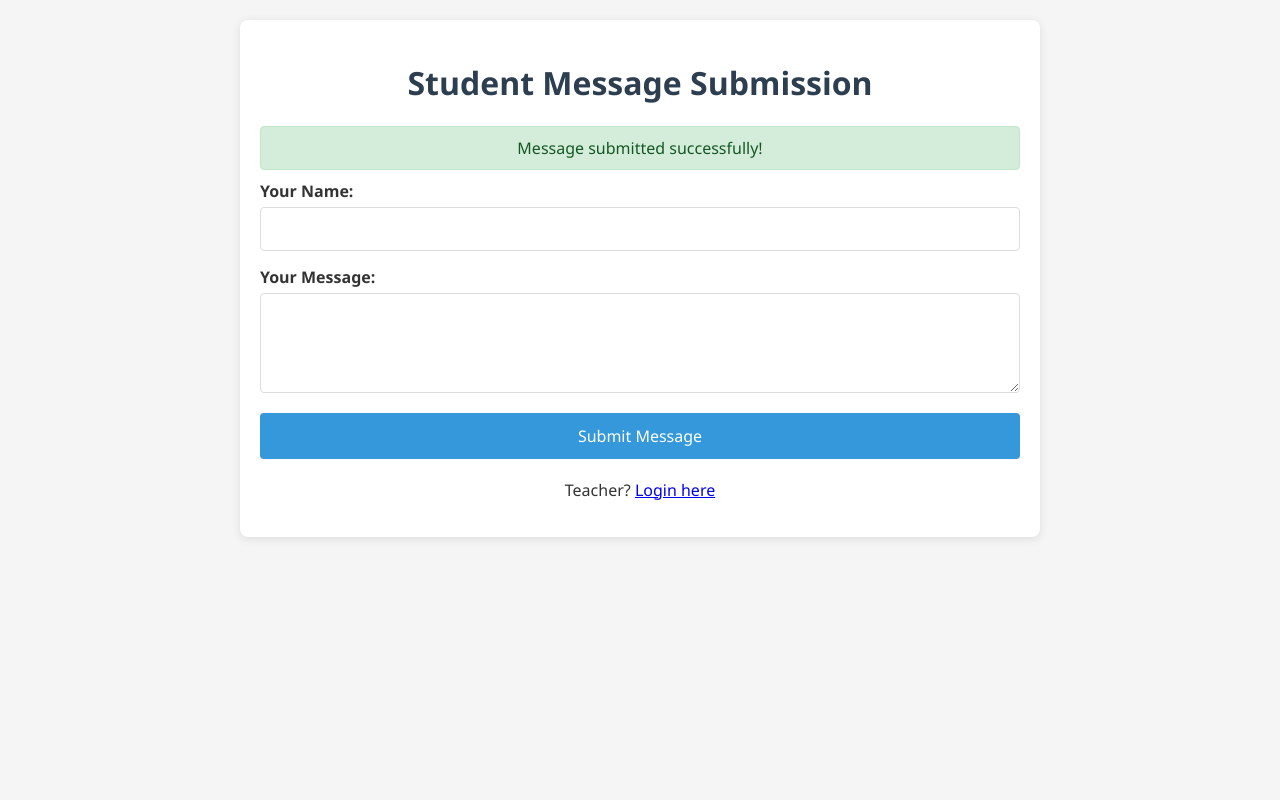
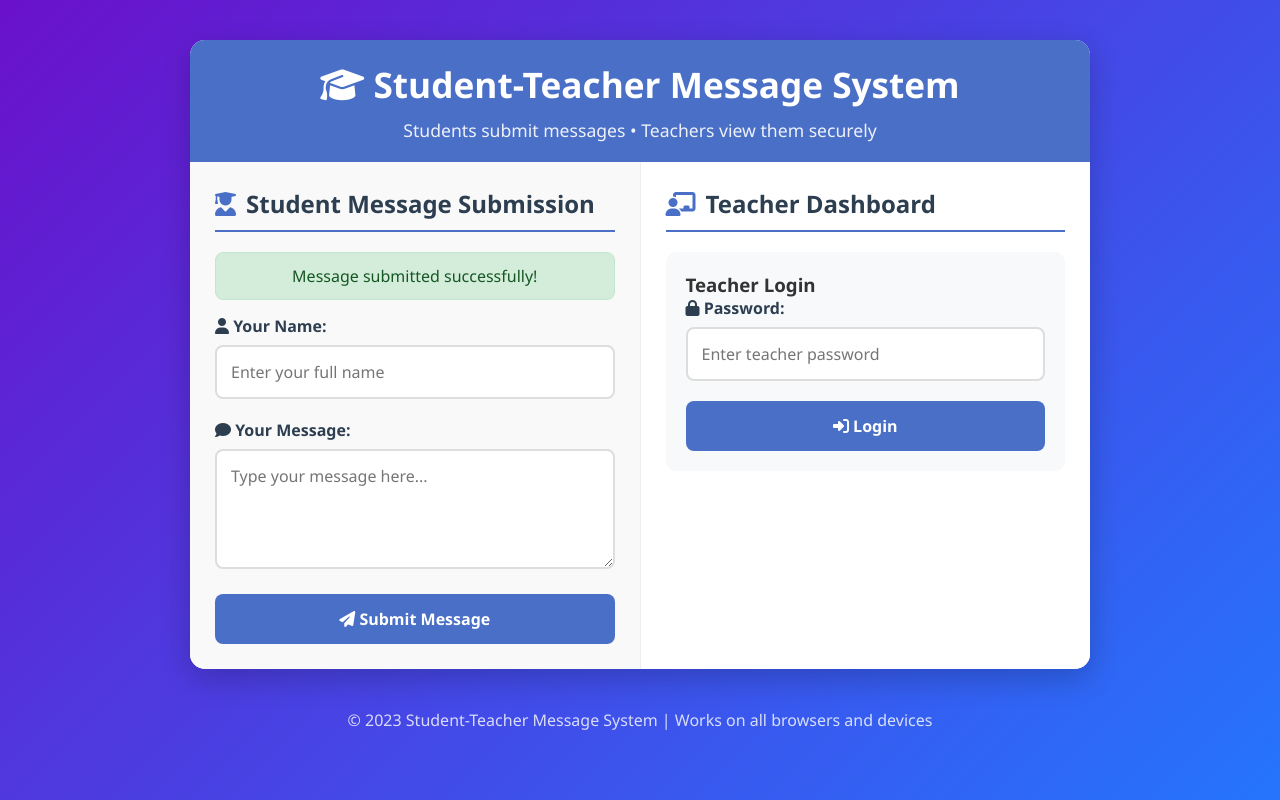
Before and after one commit to MuhammadHammadWaheed/studentsquiz, a plain HTML site: page index.html in a window 1280 px wide. Both pictures are taken after typing "Sample", "Sample" into the empty fields and a click on the button "Submit Message". Drawn offline with Linux system fonts and the light colour scheme.

Commit message:
Update index.html

```diff
--- a/index.html
+++ b/index.html
@@ -4,110 +4,176 @@
     <meta charset="UTF-8">
     <meta name="viewport" content="width=device-width, initial-scale=1.0">
     <title>Student-Teacher Message System</title>
+    <link rel="stylesheet" href="https://cdnjs.cloudflare.com/ajax/libs/font-awesome/6.4.0/css/all.min.css">
     <style>
         * {
             box-sizing: border-box;
+            margin: 0;
+            padding: 0;
             font-family: 'Segoe UI', Tahoma, Geneva, Verdana, sans-serif;
         }
 
         body {
-            margin: 0;
+            background: linear-gradient(135deg, #6a11cb 0%, #2575fc 100%);
+            color: #333;
+            min-height: 100vh;
+            display: flex;
+            flex-direction: column;
+            align-items: center;
             padding: 20px;
-            background-color: #f5f5f5;
-            color: #333;
         }
 
         .container {
-            max-width: 800px;
-            margin: 0 auto;
+            width: 100%;
+            max-width: 900px;
             background: white;
-            padding: 20px;
-            border-radius: 8px;
-            box-shadow: 0 2px 10px rgba(0, 0, 0, 0.1);
+            border-radius: 15px;
+            overflow: hidden;
+            box-shadow: 0 10px 30px rgba(0, 0, 0, 0.2);
+            margin: 20px 0;
         }
 
-        h1, h2 {
-            color: #2c3e50;
+        header {
+            background: #4a6fc7;
+            color: white;
+            padding: 20px;
             text-align: center;
         }
 
+        h1 {
+            font-size: 2.2rem;
+            margin-bottom: 10px;
+        }
+
+        .subtitle {
+            font-size: 1.1rem;
+            opacity: 0.9;
+        }
+
+        .content {
+            display: flex;
+            flex-direction: column;
+            padding: 0;
+        }
+
+        @media (min-width: 768px) {
+            .content {
+                flex-direction: row;
+            }
+        }
+
+        .student-section, .teacher-section {
+            padding: 25px;
+            flex: 1;
+        }
+
+        .student-section {
+            background: #f9f9f9;
+            border-right: 1px solid #eee;
+        }
+
+        .teacher-section {
+            background: #fff;
+        }
+
+        h2 {
+            color: #2c3e50;
+            margin-bottom: 20px;
+            padding-bottom: 10px;
+            border-bottom: 2px solid #4a6fc7;
+            display: flex;
+            align-items: center;
+            gap: 10px;
+        }
+
+        h2 i {
+            color: #4a6fc7;
+        }
+
         .form-group {
-            margin-bottom: 15px;
+            margin-bottom: 20px;
         }
 
         label {
             display: block;
-            margin-bottom: 5px;
-            font-weight: bold;
+            margin-bottom: 8px;
+            font-weight: 600;
+            color: #2c3e50;
         }
 
         input, textarea {
             width: 100%;
-            padding: 10px;
-            border: 1px solid #ddd;
-            border-radius: 4px;
+            padding: 14px;
+            border: 2px solid #ddd;
+            border-radius: 8px;
             font-size: 16px;
+            transition: border-color 0.3s;
+        }
+
+        input:focus, textarea:focus {
+            border-color: #4a6fc7;
+            outline: none;
         }
 
         textarea {
-            min-height: 100px;
+            min-height: 120px;
             resize: vertical;
         }
 
         button {
-            background-color: #3498db;
+            background: #4a6fc7;
             color: white;
             border: none;
-            padding: 12px 20px;
-            border-radius: 4px;
+            padding: 14px 20px;
+            border-radius: 8px;
             cursor: pointer;
             font-size: 16px;
+            font-weight: 600;
             width: 100%;
-            transition: background-color 0.3s;
+            transition: background 0.3s;
         }
 
         button:hover {
-            background-color: #2980b9;
+            background: #3b5aa6;
+        }
+
+        .message-list {
+            max-height: 400px;
+            overflow-y: auto;
+            padding-right: 10px;
         }
 
         .message {
-            background-color: #f9f9f9;
-            border-left: 4px solid #3498db;
+            background: #f8f9fa;
+            border-left: 4px solid #4a6fc7;
             padding: 15px;
             margin-bottom: 15px;
             border-radius: 4px;
         }
 
         .message h3 {
-            margin-top: 0;
             color: #2c3e50;
+            margin-bottom: 8px;
         }
 
         .message p {
-            margin-bottom: 0;
+            color: #555;
+            line-height: 1.5;
         }
 
-        .logout-btn {
-            background-color: #e74c3c;
-            max-width: 150px;
-            margin: 20px auto;
-            display: block;
-        }
-
-        .logout-btn:hover {
-            background-color: #c0392b;
-        }
-
-        .login-form {
-            max-width: 400px;
-            margin: 0 auto;
+        .message .timestamp {
+            font-size: 0.8rem;
+            color: #888;
+            text-align: right;
+            margin-top: 10px;
         }
 
         .notification {
-            padding: 10px;
-            margin: 10px 0;
-            border-radius: 4px;
+            padding: 12px;
+            margin: 15px 0;
+            border-radius: 8px;
             text-align: center;
+            font-weight: 500;
         }
 
         .success {
@@ -125,77 +191,111 @@
         .hidden {
             display: none;
         }
+
+        footer {
+            color: white;
+            text-align: center;
+            margin-top: 20px;
+            opacity: 0.8;
+        }
+
+        .login-form {
+            background: #f8f9fa;
+            padding: 20px;
+            border-radius: 10px;
+            margin-bottom: 20px;
+        }
+
+        .messages-container {
+            background: white;
+            padding: 20px;
+            border-radius: 10px;
+            box-shadow: 0 4px 10px rgba(0, 0, 0, 0.05);
+        }
+
+        .logout-btn {
+            background: #e74c3c;
+            max-width: 200px;
+            margin: 20px auto;
+            display: block;
+        }
+
+        .logout-btn:hover {
+            background: #c0392b;
+        }
     </style>
 </head>
 <body>
     <div class="container">
-        <!-- Student Submission Form -->
-        <div id="student-view">
-            <h1>Student Message Submission</h1>
+        <header>
+            <h1><i class="fas fa-graduation-cap"></i> Student-Teacher Message System</h1>
+            <p class="subtitle">Students submit messages • Teachers view them securely</p>
+        </header>
+
+        <div class="content">
+            <section class="student-section">
+                <h2><i class="fas fa-user-graduate"></i> Student Message Submission</h2>
                 <div id="student-notification" class="notification hidden"></div>
                 <form id="message-form">
                     <div class="form-group">
-                    <label for="name">Your Name:</label>
-                    <input type="text" id="name" required>
+                        <label for="name"><i class="fas fa-user"></i> Your Name:</label>
+                        <input type="text" id="name" placeholder="Enter your full name" required>
                     </div>
                     <div class="form-group">
-                    <label for="message">Your Message:</label>
-                    <textarea id="message" required></textarea>
+                        <label for="message"><i class="fas fa-comment"></i> Your Message:</label>
+                        <textarea id="message" placeholder="Type your message here..." required></textarea>
                     </div>
-                <button type="submit">Submit Message</button>
+                    <button type="submit"><i class="fas fa-paper-plane"></i> Submit Message</button>
                 </form>
-            <p style="text-align: center; margin-top: 20px;">
-                Teacher? <a href="#" id="teacher-login-link">Login here</a>
-            </p>
-        </div>
+            </section>
 
-        <!-- Teacher Login and Message View -->
-        <div id="teacher-view" class="hidden">
-            <h1>Teacher Message Dashboard</h1>
+            <section class="teacher-section">
+                <h2><i class="fas fa-chalkboard-teacher"></i> Teacher Dashboard</h2>
                 <div id="teacher-notification" class="notification hidden"></div>
 
                 <div id="login-section">
-                <form id="login-form" class="login-form">
+                    <div class="login-form">
+                        <h3>Teacher Login</h3>
                         <div class="form-group">
-                        <label for="password">Password:</label>
-                        <input type="password" id="password" required>
+                            <label for="password"><i class="fas fa-lock"></i> Password:</label>
+                            <input type="password" id="password" placeholder="Enter teacher password" required>
                         </div>
-                    <button type="submit">Login</button>
-                </form>
+                        <button type="button" id="login-btn"><i class="fas fa-sign-in-alt"></i> Login</button>
+                    </div>
                 </div>
 
                 <div id="messages-section" class="hidden">
-                <h2>Student Messages</h2>
-                <div id="messages-container"></div>
-                <button id="logout-btn" class="logout-btn">Logout</button>
+                    <div class="messages-container">
+                        <h3>Student Messages</h3>
+                        <div id="messages-container" class="message-list">
+                            <!-- Messages will be displayed here -->
+                        </div>
+                        <button id="logout-btn" class="logout-btn"><i class="fas fa-sign-out-alt"></i> Logout</button>
                     </div>
                 </div>
+            </section>
         </div>
+    </div>
+
+    <footer>
+        <p>© 2023 Student-Teacher Message System | Works on all browsers and devices</p>
+    </footer>
 
     <script>
         document.addEventListener('DOMContentLoaded', function() {
             // Elements
-            const studentView = document.getElementById('student-view');
-            const teacherView = document.getElementById('teacher-view');
-            const loginSection = document.getElementById('login-section');
-            const messagesSection = document.getElementById('messages-section');
             const messageForm = document.getElementById('message-form');
-            const loginForm = document.getElementById('login-form');
+            const loginBtn = document.getElementById('login-btn');
+            const logoutBtn = document.getElementById('logout-btn');
             const messagesContainer = document.getElementById('messages-container');
             const studentNotification = document.getElementById('student-notification');
             const teacherNotification = document.getElementById('teacher-notification');
-            const teacherLoginLink = document.getElementById('teacher-login-link');
-            const logoutBtn = document.getElementById('logout-btn');
+            const loginSection = document.getElementById('login-section');
+            const messagesSection = document.getElementById('messages-section');
+            const passwordInput = document.getElementById('password');
 
             // Teacher password (in a real app, this would be stored securely on a server)
             const TEACHER_PASSWORD = "teacher123";
-
-            // Switch to teacher view
-            teacherLoginLink.addEventListener('click', function(e) {
-                e.preventDefault();
-                studentView.classList.add('hidden');
-                teacherView.classList.remove('hidden');
-            });
 
             // Handle student message submission
             messageForm.addEventListener('submit', function(e) {
@@ -219,18 +319,18 @@
             });
 
             // Handle teacher login
-            loginForm.addEventListener('submit', function(e) {
-                e.preventDefault();
-
-                const password = document.getElementById('password').value;
+            loginBtn.addEventListener('click', function() {
+                const password = passwordInput.value;
 
                 if (password === TEACHER_PASSWORD) {
                     // Successful login
                     loginSection.classList.add('hidden');
                     messagesSection.classList.remove('hidden');
                     loadMessages();
+                    showNotification(teacherNotification, "Login successful!", "success");
                 } else {
                     showNotification(teacherNotification, "Incorrect password", "error");
+                    passwordInput.value = '';
                 }
             });
 
@@ -238,9 +338,8 @@
             logoutBtn.addEventListener('click', function() {
                 loginSection.classList.remove('hidden');
                 messagesSection.classList.add('hidden');
-                loginForm.reset();
-                teacherView.classList.add('hidden');
-                studentView.classList.remove('hidden');
+                passwordInput.value = '';
+                teacherNotification.classList.add('hidden');
             });
 
             // Save message to localStorage
@@ -260,7 +359,7 @@
                 messagesContainer.innerHTML = '';
 
                 if (messages.length === 0) {
-                    messagesContainer.innerHTML = '<p>No messages yet.</p>';
+                    messagesContainer.innerHTML = '<div class="message"><p>No messages yet. Students haven\'t submitted any messages.</p></div>';
                     return;
                 }
 
@@ -274,7 +373,7 @@
                     messageElement.innerHTML = `
                         <h3>${escapeHTML(msg.name)}</h3>
                         <p>${escapeHTML(msg.message)}</p>
-                        <small>${new Date(msg.timestamp).toLocaleString()}</small>
+                        <div class="timestamp">${formatDate(msg.timestamp)}</div>
                     `;
                     messagesContainer.appendChild(messageElement);
                 });
@@ -292,6 +391,18 @@
                 }, 3000);
             }
 
+            // Format date for display
+            function formatDate(dateString) {
+                const date = new Date(dateString);
+                return date.toLocaleString('en-US', {
+                    year: 'numeric',
+                    month: 'short',
+                    day: 'numeric',
+                    hour: '2-digit',
+                    minute: '2-digit'
+                });
+            }
+
             // Basic HTML escaping to prevent XSS
             function escapeHTML(str) {
                 return str
```
Lines whose indentation alone changed are shown as unchanged.
